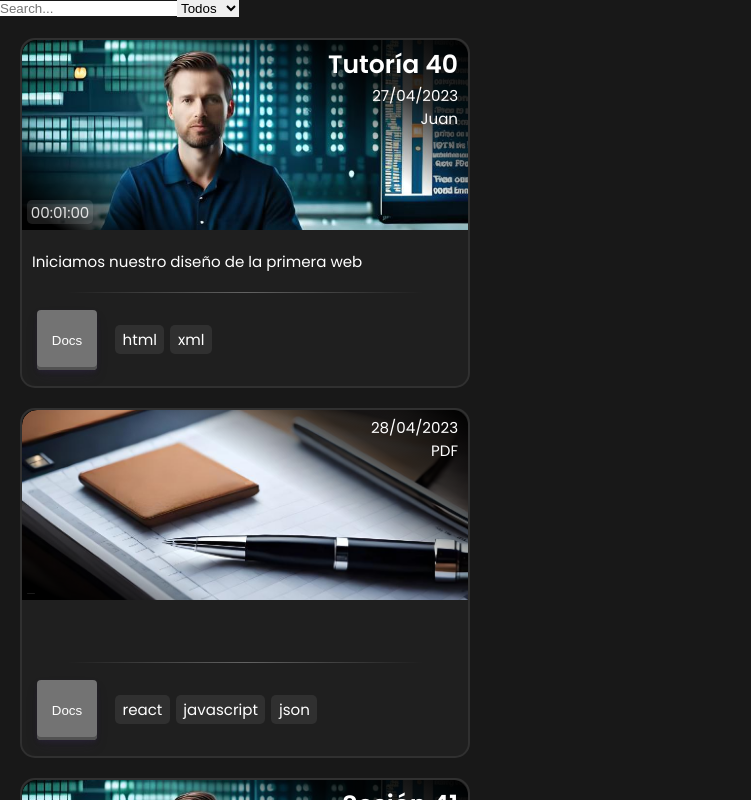
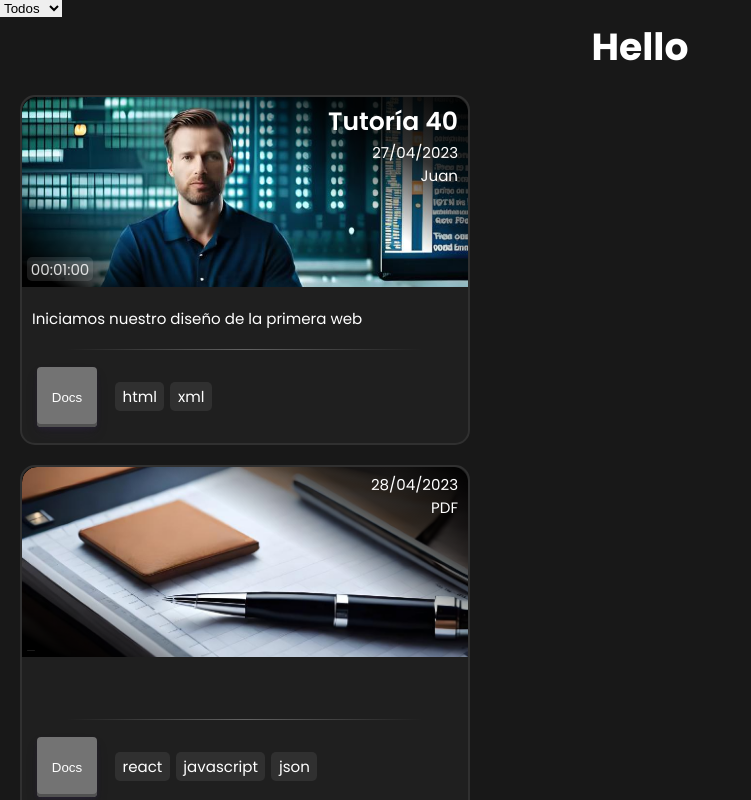
Before and after one commit to C4rlosca/FSWD-IndexHelper, a React (Create React App) app: page / in a window 1280 px wide. Shown: the top 800 px of the page, without its empty margins (0-751 px from the left). Built offline with nearby package versions, Linux system fonts and the light colour scheme.

Commit message:
pruebas filter

```diff
--- a/src/App.js
+++ b/src/App.js
@@ -1,40 +1,43 @@
 import Card from "./Components/Card";
 import { useState } from "react";
 import Data from "./db/data.json";
+import Ensayo from "./Ensayo";
 
 const App = () => {
-  const [search, setSearch] = useState("");
-  const [searchResults, setSearchResults] = useState([]);
+  // const [search, setSearch] = useState("");
+  // const [searchResults, setSearchResults] = useState([]);
 
-  const handleSearch = (e) => {
-    const query = e.target.value.toLowerCase();
-    setSearch(query);
+  // const handleSearch = (e) => {
+  //   const query = e.target.value.toLowerCase();
+  //   setSearch(query);
 
-    const results = Data.filter((item) => {
-      return item.tags.some((tag) => tag.toLowerCase().includes(query));
-    });
+  //   const results = Data.filter((item) => {
+  //     return item.tags.some((tag) => tag.toLowerCase().includes(query));
+  //   });
 
-    setSearchResults(results);
-  };
+  //   setSearchResults(results);
+  // };
+  const selector = (e) => {};
 
   return (
     <div className="App">
       <form>
-        <input
+        {/* <input
           className="input"
           type="text"
           placeholder="Search..."
           value={search}
           onChange={handleSearch}
-        />
+        /> */}
         <select className="selector">
           <option value="todos" selected>Todos</option>
           <option value="sesión">Clase</option>
           <option value="tutoría">Tutoría</option>
           <option value="file">Otros</option>
         </select>
+        <Ensayo />
       </form>
-      <Card props={searchResults} />
+      <Card filtered={selector}/>
     </div>
   );
 };
--- a/src/Components/Card.js
+++ b/src/Components/Card.js
@@ -28,7 +28,6 @@ const Card = () => {
     return (
       <div className="Card" key={index}>
         <container className="Thumbnail">
-          {/* <div className="Overlay"></div> */}
           <img src={!item.file ? VID : DOC} alt="thumbnail" />
           <div className="Title">
             <p className="Label">
--- /dev/null
+++ b/src/Ensayo.js
@@ -0,0 +1,17 @@
+import Data from "./db/data.json";
+
+const Ensayo = () => {
+  return (
+    <h2
+      style={{
+        color: "white",
+        textAlign: "center",
+        fontSize: "3rem",
+      }}
+    >
+      Hello
+    </h2>
+  );
+};
+
+export default Ensayo;
```
